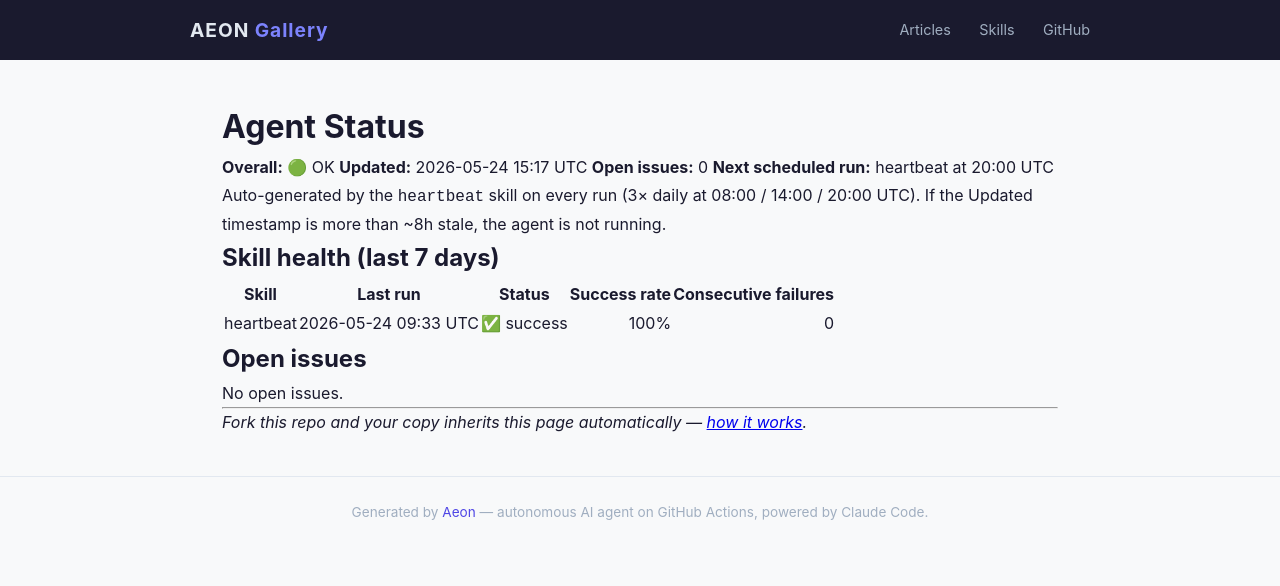
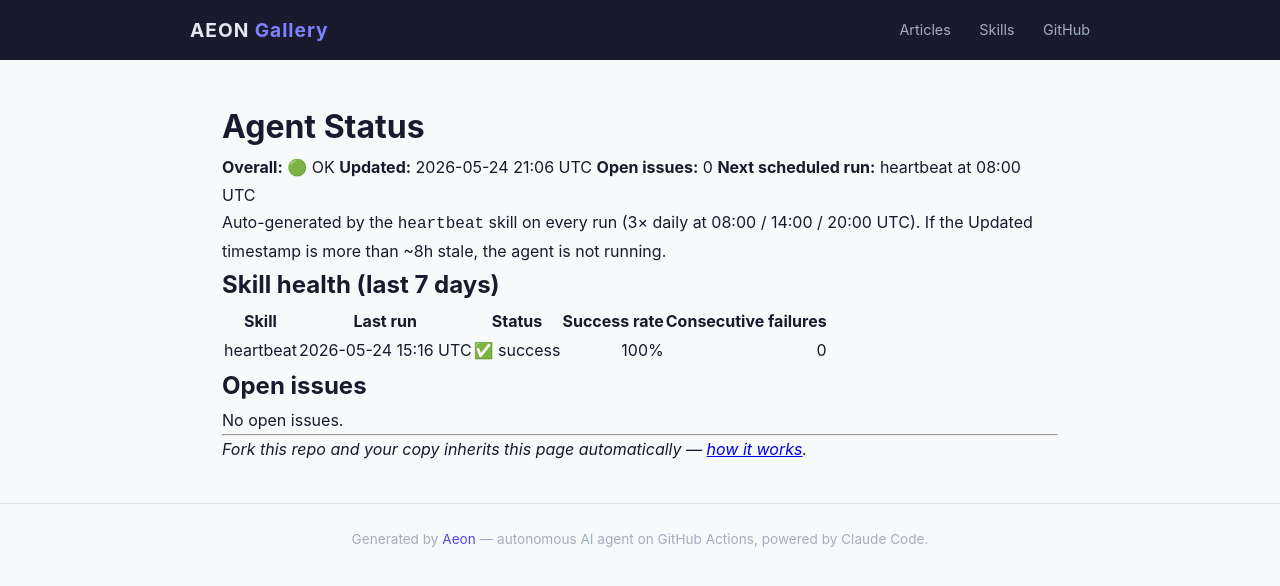
Before and after one commit to amaz98/maz-aeon, a Jekyll site: the page built from docs/status.md, in a window 1280 px wide. Shown: the top 586 px of the page. Built offline with Jekyll 4.4.1, drawn with Linux system fonts in a browser that asks for light colours.

Commit message:
chore(heartbeat): auto-commit 2026-05-24

```diff
--- a/docs/status.md
+++ b/docs/status.md
@@ -7,9 +7,9 @@ permalink: /status/
 # Agent Status
 
 **Overall:** 🟢 OK
-**Updated:** 2026-05-24 15:17 UTC
+**Updated:** 2026-05-24 21:06 UTC
 **Open issues:** 0
-**Next scheduled run:** heartbeat at 20:00 UTC
+**Next scheduled run:** heartbeat at 08:00 UTC
 
 Auto-generated by the `heartbeat` skill on every run (3× daily at 08:00 / 14:00 / 20:00 UTC). If the Updated timestamp is more than ~8h stale, the agent is not running.
 
@@ -17,7 +17,7 @@ Auto-generated by the `heartbeat` skill on every run (3× daily at 08:00 / 14:00
 
 | Skill | Last run | Status | Success rate | Consecutive failures |
 |-------|----------|--------|-------------:|---------------------:|
-| heartbeat | 2026-05-24 09:33 UTC | ✅ success | 100% | 0 |
+| heartbeat | 2026-05-24 15:16 UTC | ✅ success | 100% | 0 |
 
 ## Open issues
 
--- a/memory/token-usage.csv
+++ b/memory/token-usage.csv
@@ -10,3 +10,4 @@ date,skill,model,input_tokens,output_tokens,cache_read,cache_creation
 2026-05-23,heartbeat,claude-opus-4-7,15,4103,296563,29679
 2026-05-24,heartbeat,claude-opus-4-7,489,4334,382178,30341
 2026-05-24,heartbeat,claude-opus-4-7,15,4327,298431,30272
+2026-05-24,heartbeat,claude-opus-4-7,9606,4124,298986,30341
```
Also changed, not shown: memory/logs/2026-05-24.md (+8 -0 lines), .outputs/heartbeat.md.
